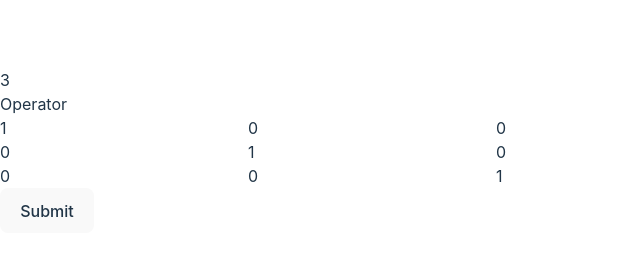
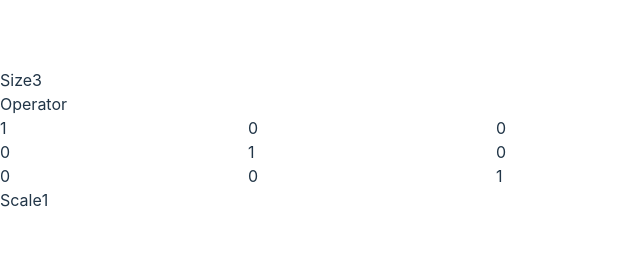
Before and after one commit to CyberCaban/Operator, a React (Vite) app: page / in a window 1280 px wide. Shown: the part 151-406 px from the top of the page, without its empty margins (0-640 px from the left). Built offline with nearby package versions, Linux system fonts and the light colour scheme.

Commit message:
second commit

```diff
--- a/src/App.tsx
+++ b/src/App.tsx
@@ -6,6 +6,7 @@ function App() {
   const [points, setPoints] = useState<number[][]>();
   const [operator, setOperator] = useState<number[][]>();
   const [matSize, setMatsize] = useState(3);
+  const [scale, setScale] = useState(1);
 
   useEffect(() => {
     const numbers = trPath.match(/^\d+|\d+\b|\d+(?=\w)/g)?.map((v) => +v) ?? [];
@@ -14,14 +15,14 @@ function App() {
 
   useEffect(() => {
     console.log(multiplyMatrices(points || [[1]], operator || [[1]]));
-    let vectors = toSVGVector(
+    const vectors = toSVGVector(
       multiplyMatrices(points || [[1]], operator || [[1]])
     );
     if (vectors) {
       setPath(vectors);
     }
     console.log(vectors);
-  }, [points, operator]);
+  }, [points, operator, scale, toSVGVector]);
 
   function parseMatrix(arr: number[], matSize: number) {
     const res = Array.from(Array(matSize), () => new Array(matSize));
@@ -35,12 +36,12 @@ function App() {
     return res;
   }
 
-  function handleOperator(e: React.FormEvent<HTMLFormElement>) {
+  // eslint-disable-next-line @typescript-eslint/no-explicit-any
+  function handleOperator(e: any) {
     e.preventDefault();
     const nums = [];
     for (let i = 0; i < matSize ** 2; i++) {
-      // @ts-expect-error cannot define type
-      const el = e.target[i].value;
+      const el = e.target.form[i].value;
       nums.push(eval(el));
     }
     setOperator(parseMatrix(nums, matSize));
@@ -75,9 +76,11 @@ function App() {
       console.log("error", numbers);
       return;
     }
-    const res = `M ${numbers[0][0] * 5} ${numbers[0][1] * 5} L ${
-      numbers[1][0] * 5
-    } ${numbers[1][1] * 5} L ${numbers[2][0] * 5} ${numbers[2][1] * 5}`;
+    const res = `M ${numbers[0][0] * scale} ${numbers[0][1] * scale} L ${
+      numbers[1][0] * scale
+    } ${numbers[1][1] * scale} L ${numbers[2][0] * scale} ${
+      numbers[2][1] * scale
+    }`;
     return res;
   }
 
@@ -104,6 +107,7 @@ function App() {
           <path d={path} stroke="red" strokeWidth={2} scale={10} />
         </svg>
       </div>
+      <label htmlFor="mat_size">Size</label>
       <input
         type="number"
         name="mat_size"
@@ -115,12 +119,14 @@ function App() {
         onChange={(e) => setMatsize(+e.target.value)}
         className="m-2 text-center "
       />
-      <section>
-        <h2>Operator</h2>
-        <form action="" onSubmit={(e) => handleOperator(e)}>
-          {matSize >= 3
-            ? Array.from(Array(matSize), () => new Array(matSize).fill(0))?.map(
-                (row, index) => (
+      <section className="flex flex-row">
+        <section>
+          <h2>Operator</h2>
+          <form action="" onChange={(e) => handleOperator(e)}>
+            {matSize >= 3 && matSize <= 9
+              ? Array.from(Array(matSize), () =>
+                  new Array(matSize).fill(0)
+                )?.map((row, index) => (
                   <tr key={index}>
                     {row.map((col, colIndex) => (
                       <input
@@ -133,11 +139,23 @@ function App() {
                       />
                     ))}
                   </tr>
-                )
-              )
-            : null}
-          <button type="submit">Submit</button>
-        </form>
+                ))
+              : null}
+          </form>
+        </section>
+        <section className="flex flex-col">
+          <label htmlFor="scale">Scale</label>
+          <input
+            type="number"
+            name="scale"
+            id="scale"
+            min={0}
+            security="number"
+            value={scale}
+            onChange={(e) => setScale(+e.target.value)}
+            className="m-2 text-center rounded-md w-16"
+          />
+        </section>
       </section>
     </main>
   );
```
